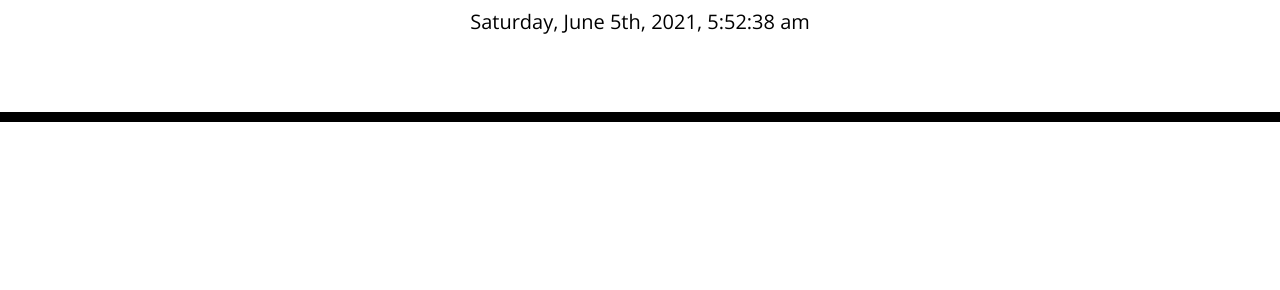
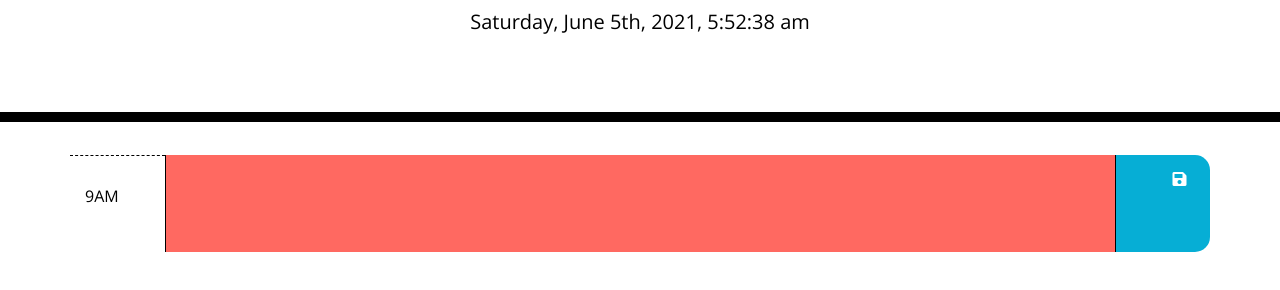
Before and after one commit to WilliamCrownover/workday-scheduler, a plain HTML site: page index.html in a window 1280 px wide. Shown: the part 182-472 px from the top of the page. Drawn offline with nearby package versions, Linux system fonts and the light colour scheme.

Commit message:
Testing a time block format before converting to js appended elements

```diff
--- a/index.html
+++ b/index.html
@@ -11,10 +11,10 @@
     />
     <!-- Font Awesome, For Icons -->
     <link
-      rel="stylesheet"
-      href="https://use.fontawesome.com/releases/v5.8.1/css/all.css"
-      integrity="sha384-50oBUHEmvpQ+1lW4y57PTFmhCaXp0ML5d60M1M7uH2+nqUivzIebhndOJK28anvf"
-      crossorigin="anonymous"
+    rel="stylesheet"
+    href="https://use.fontawesome.com/releases/v5.8.1/css/all.css"
+    integrity="sha384-50oBUHEmvpQ+1lW4y57PTFmhCaXp0ML5d60M1M7uH2+nqUivzIebhndOJK28anvf"
+    crossorigin="anonymous"
     />
     <!-- Google Fonts -->
     <link
@@ -34,6 +34,15 @@
     </header>
     <div class="container">
       <!-- Timeblocks go here -->
+      <div class="row">
+        <div class="col-1 hour">
+          <p>9AM</p>
+        </div>
+        <textarea class="col-10 present"></textarea>
+        <div class="col-1 saveBtn">
+          <i class="fas fa-save"></i>
+        </div>
+      </div>
     </div>
 
     <!-- jQuery -->
```
